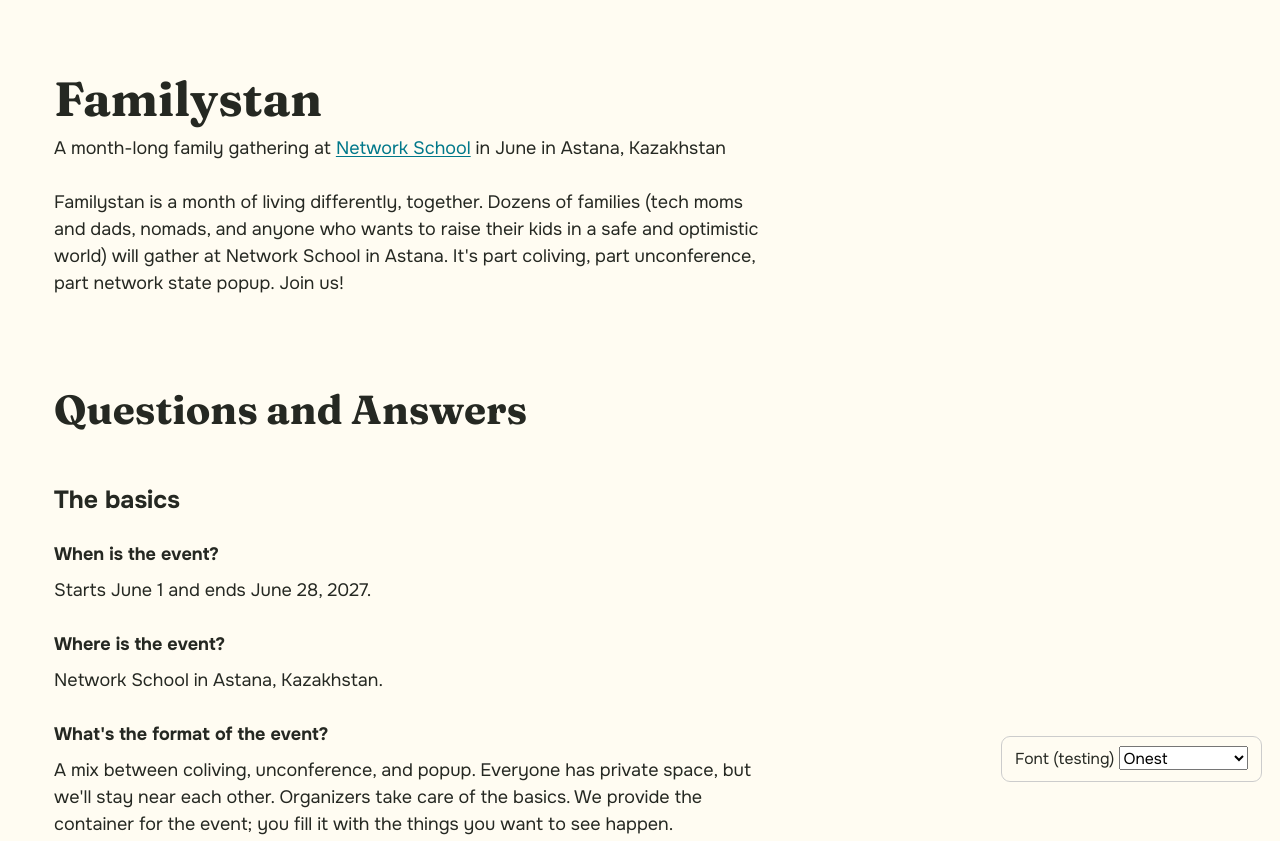
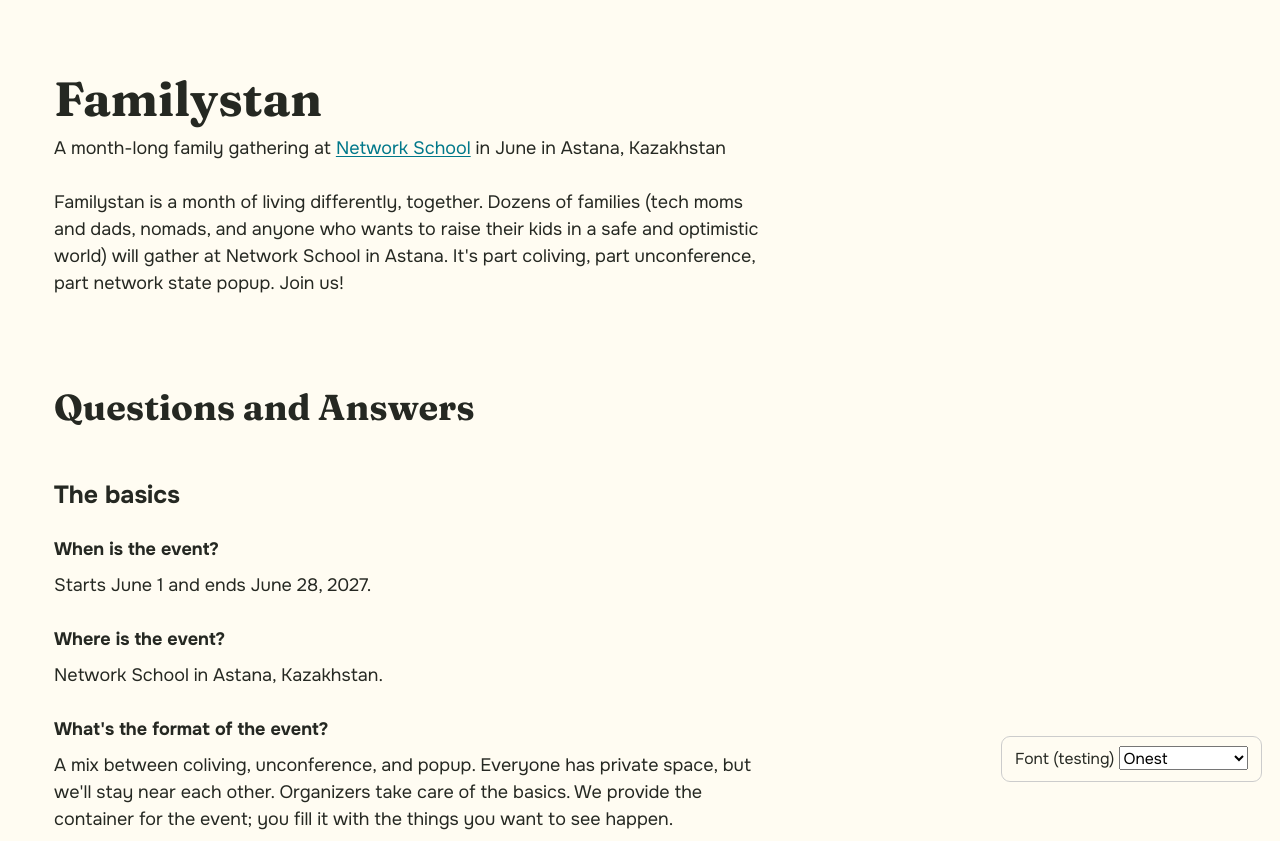
Before and after one commit to grinland/familystan, a plain HTML site: page index.html in a window 1280 px wide. Shown: the top 841 px of the page. Drawn offline with Linux system fonts and the light colour scheme.

Commit message:
h2 to 36px

```diff
--- a/index.html
+++ b/index.html
@@ -52,7 +52,7 @@
       h1, h2 { font-family: "Fraunces", Georgia, serif; }
 
       h1 { font-size: 2.6667rem; } /* 48px at 18px base */
-      h2 { font-size: 2.25rem; margin-top: 5rem; }
+      h2 { font-size: 2rem; margin-top: 5rem; } /* 36px */
       h3 { font-size: 1.375rem; margin-top: 3rem; }
       h4 { font-size: 1rem; line-height: 1.5; }
 
```
